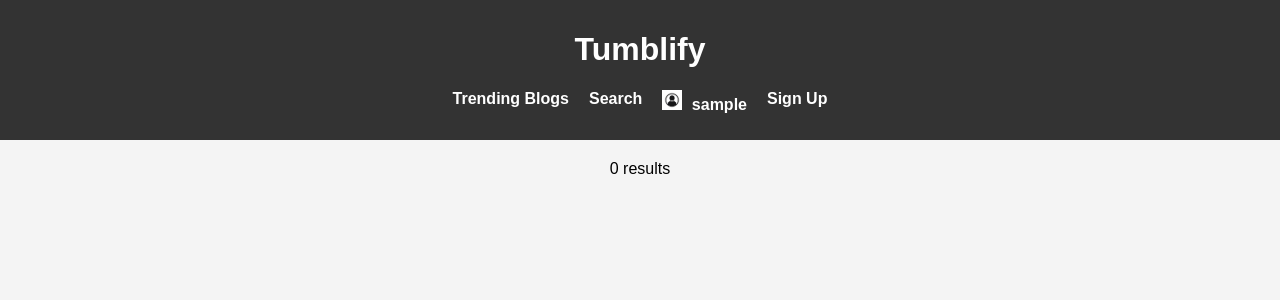
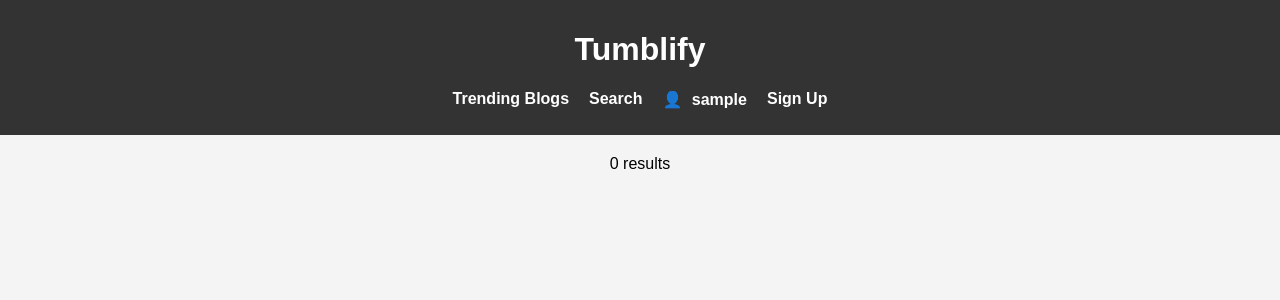
Before and after one commit to KenichiroAnderson/Tumblify, a PHP site: page /Trending.php in a window 1280 px wide. Shown: the top 300 px of the page. Run offline with PHP 8.4, Linux system fonts and the light colour scheme; the visitor is signed in with stand-in values (Sample User, id 1); data that the repository does not hold is empty.

Commit message:
changed it to an emoji

```diff
--- a/blog project/Trending.php
+++ b/blog project/Trending.php
@@ -17,8 +17,8 @@
                 <?php
                     session_start();
                     if (isset($_SESSION['loggedin']) && $_SESSION['loggedin'] === true) {
-                        // If user is logged in, display their username next to an icon
-                        echo "<li class='user-icon-container'><a href='userPage.php'><img src='images/user-icon.jpg' alt='User Icon' class='user-icon'> " . $_SESSION['username'] . "</a></li>";
+                        // If user is logged in, display their username next to a white emoji
+                        echo "<li class='user-icon-container'><a href='userPage.php'><span class='user-icon' style='color: white;'>👤</span> " . $_SESSION['username'] . "</a></li>";
                     } else {
                         // If user is not logged in, display the login link
                         echo "<li><a href='login.php'>Log In</a></li>";
--- a/blog project/search-form.php
+++ b/blog project/search-form.php
@@ -28,8 +28,8 @@ if (!isset($_SESSION['loggedin']) || $_SESSION['loggedin'] !== true) {
                 <?php
                     session_start();
                     if (isset($_SESSION['loggedin']) && $_SESSION['loggedin'] === true) {
-                        // If user is logged in, display their username next to an icon
-                        echo "<li class='user-icon-container'><a href='userPage.php'><img src='images/user-icon.jpg' alt='User Icon' class='user-icon'> " . $_SESSION['username'] . "</a></li>";
+                        // If user is logged in, display their username next to a white emoji
+                        echo "<li class='user-icon-container'><a href='userPage.php'><span class='user-icon' style='color: white;'>👤</span> " . $_SESSION['username'] . "</a></li>";
                     } else {
                         // If user is not logged in, display the login link
                         echo "<li><a href='login.php'>Log In</a></li>";
--- a/blog project/search-results.php
+++ b/blog project/search-results.php
@@ -29,8 +29,8 @@ if (!isset($_SESSION['loggedin']) || $_SESSION['loggedin'] !== true) {
                 <?php
                     session_start();
                     if (isset($_SESSION['loggedin']) && $_SESSION['loggedin'] === true) {
-                        // If user is logged in, display their username next to an icon
-                        echo "<li class='user-icon-container'><a href='userPage.php'><img src='images/user-icon.jpg' alt='User Icon' class='user-icon'> " . $_SESSION['username'] . "</a></li>";
+                        // If user is logged in, display their username next to a white emoji
+                        echo "<li class='user-icon-container'><a href='userPage.php'><span class='user-icon' style='color: white;'>👤</span> " . $_SESSION['username'] . "</a></li>";
                     } else {
                         // If user is not logged in, display the login link
                         echo "<li><a href='login.php'>Log In</a></li>";
```
